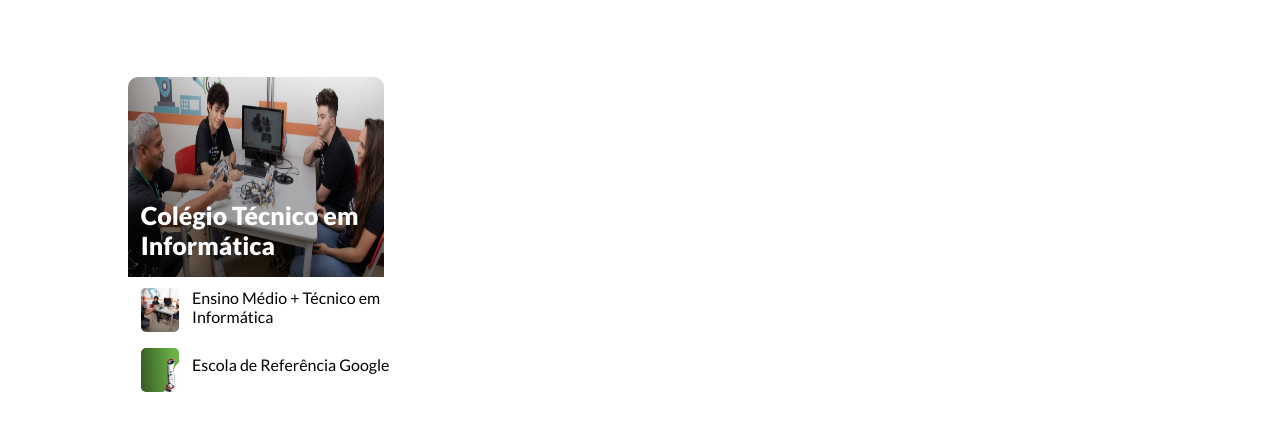
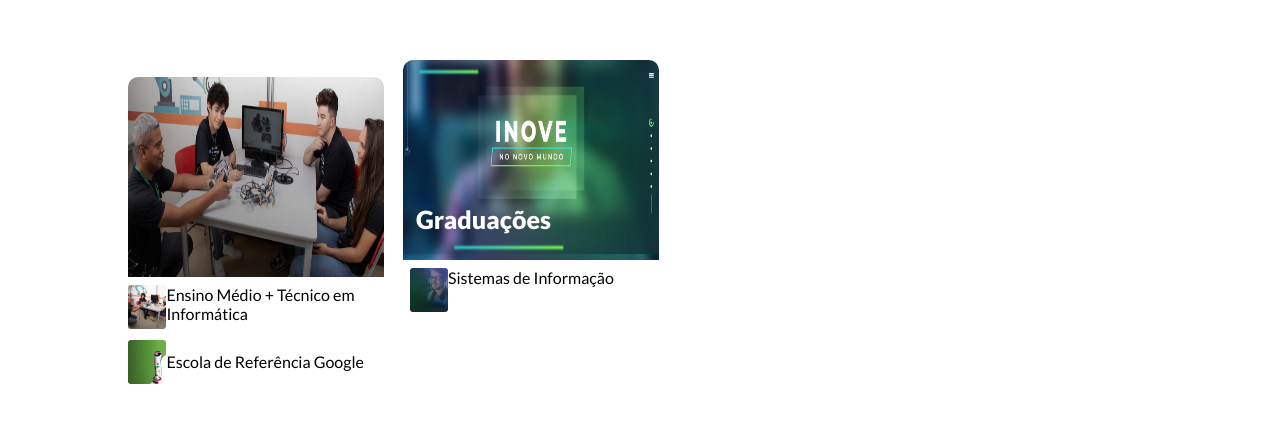
Before and after one commit to samaralcunha/Recriacao-sites, a plain HTML site: page Cotemig/index.html in a window 1280 px wide. Shown: the part 620-1050 px from the top of the page. Before the commit the page ends 1012 px from the top, so only its background shows below. Drawn offline with Linux system fonts and the light colour scheme.

Commit message:
primeiras imagens

```diff
--- a/Cotemig/cotemig.css
+++ b/Cotemig/cotemig.css
@@ -1,4 +1,4 @@
-*{
+* {
     margin: 0;
     list-style: none;
     font-family: 'Lato', sans-serif;
@@ -30,7 +30,7 @@ li {
 }
 
 
-li:hover{
+li:hover {
     color: #40aa0b;
 }
 
@@ -60,7 +60,7 @@ div.carrosel>p {
     left: 15vw;
 }
 
-.botton{
+.botton {
     z-index: 1;
     background: #40aa0b;
     color: white;
@@ -102,70 +102,117 @@ div.ombro>p {
     display: flex;
     flex-direction: column;
     justify-content: center;
+    width: 20.5%;
+    position: relative;
+    left: 10vw;
+    top: 10vh;
 }
+
 
 div.curso1>img {
     z-index: -1;
-    position: relative;
-    left: 10vw;
-    top: 10vh;
     width: 20vw;
     height: 25vh;
     border-top-left-radius: 10px;
     border-top-right-radius: 10px;
+    transform: scale(1);
+    bottom: 28.5vh;
 }
 
 div.curso1>h1 {
-   color: white;
-   font-weight: 700;
-   font-size: 25px;
-   position: absolute;
-   left: 11vw;
+    z-index: 1;
+    color: white;
+    font-weight: 700;
+    font-size: 25px;
+
 }
 
 .curso2 {
     display: flex;
     flex-direction: row;
-    transition: 0.2s;
-}
-
-.curso2:hover {
-    color:#40aa0b;
+    position: absolute;
+    top: 26vh;
 }
 
 div.curso2>img {
-    position: relative;
-    left: 11vw;
-    top: 11vh;
     width: 3vw;
     height: 5.5vh;
-    border-radius: 5px;
+    border-radius: 3px;
+    transform: scale(1);
 }
 
 div.curso2>p {
     font-weight: 400;
     font-size: 1em;
-    position: relative;
-    left: 12vw;
-    top: 11vh;
     transition: 0.5s;
 }
 
-
+.curso3 {
+    display: flex;
+    flex-direction: row;
+    align-items: center;
+}
 
 div.curso3>img {
-    position: relative;
-    left: 11vw;
-    top: 13vh;
     width: 3vw;
     height: 5.5vh;
-    border-radius: 5px;
+    border-radius: 3px;
+    transform: scale(1);
 }
 
 div.curso3>p {
     font-size: 1em;
     font-weight: 400;
+}
+
+.graduacao {
+    display: flex;
+    flex-direction: column;
+    justify-content: center;
+    width: 20.5%;
     position: relative;
-    left: 15vw;
-    top: 8vh;
+    left: 31.5vw;
+    bottom: 30.5vh;
 }
+
+.inovar {
+    display: flex;
+    flex-direction: column;
+}
+
+div.inovar>img {
+    width: 20vw;
+    height: 25vh;
+    border-top-left-radius: 10px;
+    border-top-right-radius: 10px;
+    transform: scale(1);
+}
+
+div.inovar>h1 {
+    color: white;
+    font-weight: 700;
+    font-size: 25px;
+    position: absolute;
+    top: 18vh;
+    left: 1vw;
+}
+
+.SI {
+    display: flex;
+    flex-direction: row;
+    position: relative;
+    left: 0.5vw;
+    top: 1vh;
+}
+
+div.SI>img {
+    width: 3vw;
+    height: 5.5vh;
+    border-radius: 3px;
+    transform: scale(1);
+}
+
+div.SI>p {
+    font-size: 1em;
+    font-weight: 400;
+}
--- a/Cotemig/index.html
+++ b/Cotemig/index.html
@@ -53,12 +53,20 @@
             <h1>Colégio Técnico em <br> Informática</h1>
         </div>
         <div class="curso2"> <img src="imagens/imgPitica.jpg">
-            <p class="curso2">Ensino Médio + Técnico em<br>Informática</p>
+            <p>Ensino Médio + Técnico em<br>Informática</p>
         </div>
         <div class="curso3"> <img src="imagens/trofeu.jpg">
-            <p class="curso2">Escola de Referência Google</p>
+            <p>Escola de Referência Google</p>
         </div>
-        <div></div>
+    </div>
+    <div class="graduacao">
+        <div class="inovar"> <img src="imagens/inovar.jpg">
+            <h1>Graduações</h1>
+        </div>
+        <div class="SI"> <img src="imagens/caraSimpatico2.jpg">
+            <p>Sistemas de Informação</p>
+        </div>
+
     </div>
 </body>
 
```
Also changed, not shown: Cotemig/imagens/caraSimpatico2.jpg (added), Cotemig/imagens/celular.jpg (added), Cotemig/imagens/inovar.jpg (added).
